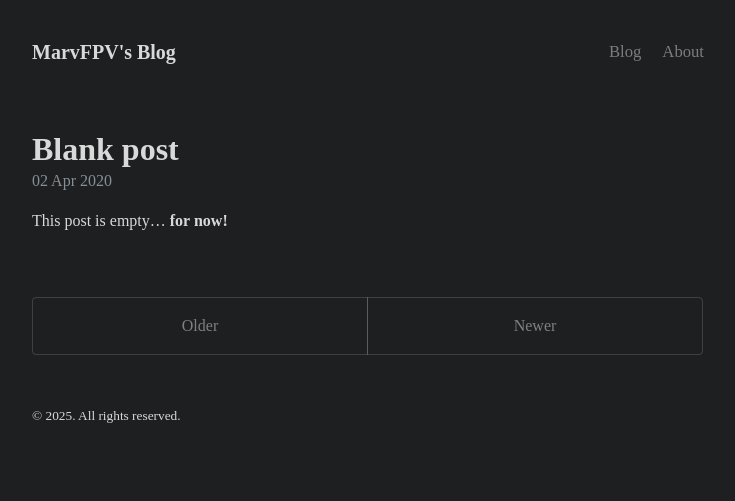
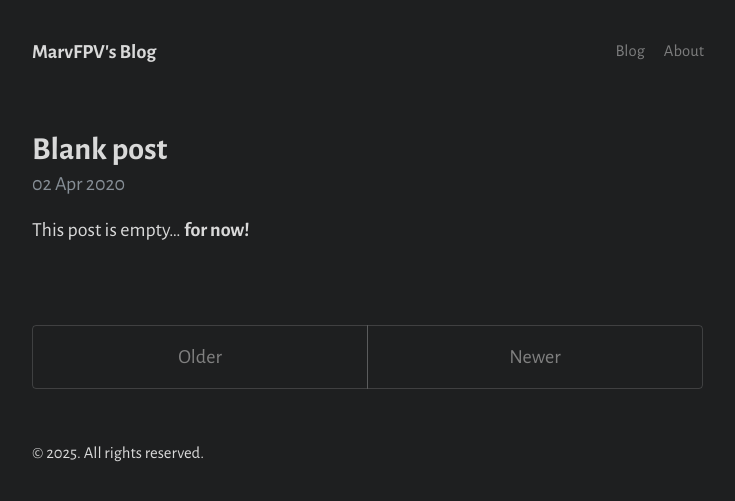
Before and after one commit to MarvFPV/MarvFPV.github.io, a Jekyll site: the page built from index.html, in a window 1280 px wide. Shown: the top 501 px of the page, without its empty margins (272-1007 px from the left). Built offline with Jekyll 4.4.1, drawn with Linux system fonts in a browser that asks for light colours; the list of posts is cut into pages by our own code.

Commit message:
add google fonts

```diff
--- a/_includes/head.html
+++ b/_includes/head.html
@@ -14,6 +14,9 @@
   <link rel="apple-touch-icon-precomposed" sizes="144x144" href="{{ '/assets/apple-touch-icon-precomposed.png' | relative_url }}">
   <link rel="shortcut icon" href="{{ '/assets/favicon.ico' | relative_url }}">
   <link rel="alternate" type="application/atom+xml" title="{{ site.title }}" href="{{ 'atom.xml' | relative_url }}">
+  <link rel="preconnect" href="https://fonts.googleapis.com">
+  <link rel="preconnect" href="https://fonts.gstatic.com" crossorigin>
+  <link href="https://fonts.googleapis.com/css?family=Alegreya:700|Alegreya+Sans:400,400i,700|Alegreya+Sans+SC:400|Inconsolata:400,700|Playfair+Display:400,700" rel="stylesheet">
 
   {% seo title=false %}
 </head>
--- a/_sass/_variables.scss
+++ b/_sass/_variables.scss
@@ -32,7 +32,7 @@
 
   --body-font: "Alegreya Sans";
   --header-font: "Playfair Display";
-  --serif-font: "Alegreya"
+  --serif-font: "Alegreya";
 
   --body-font-size: 20px;
   --body-line-height: 1.5;
```
